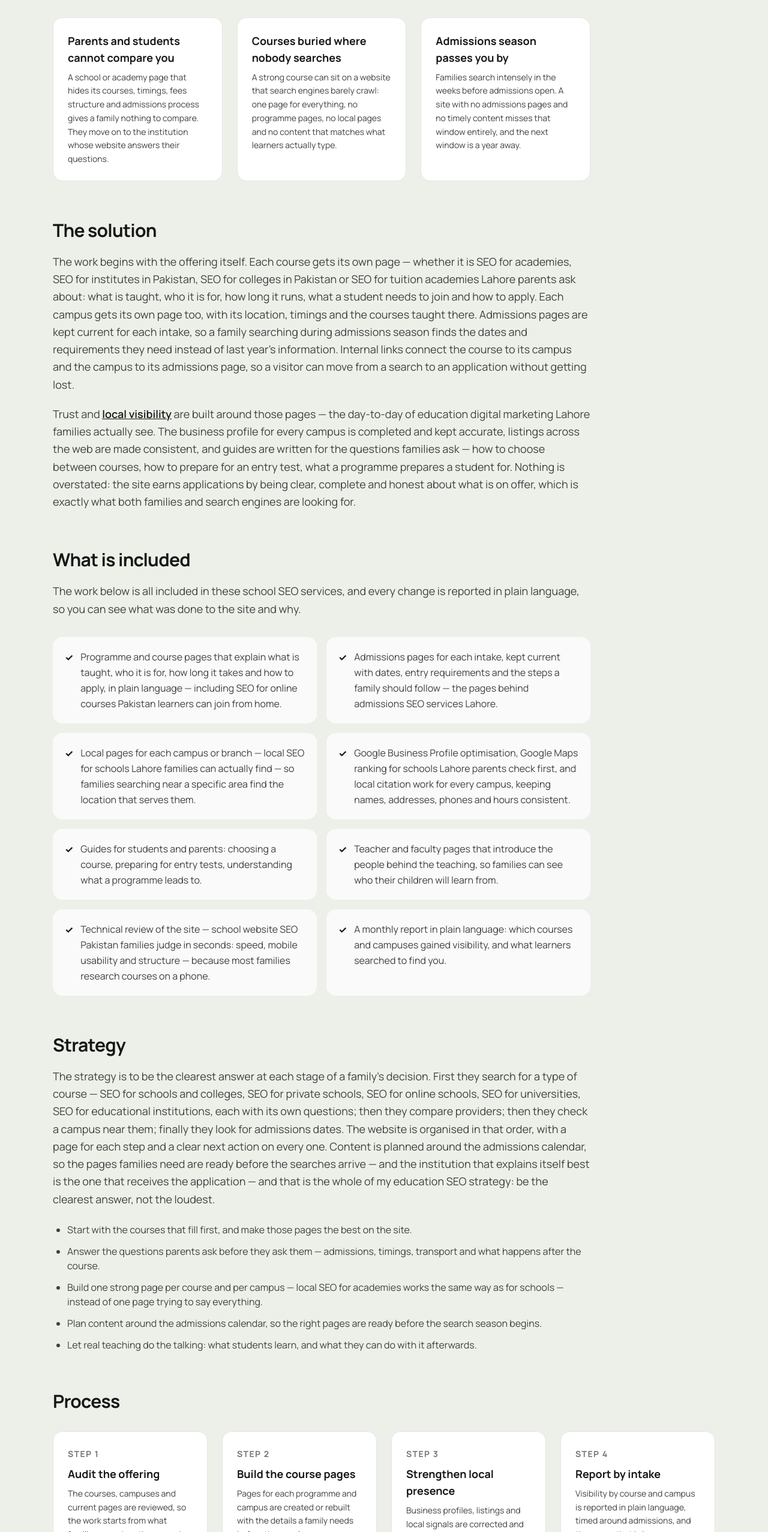
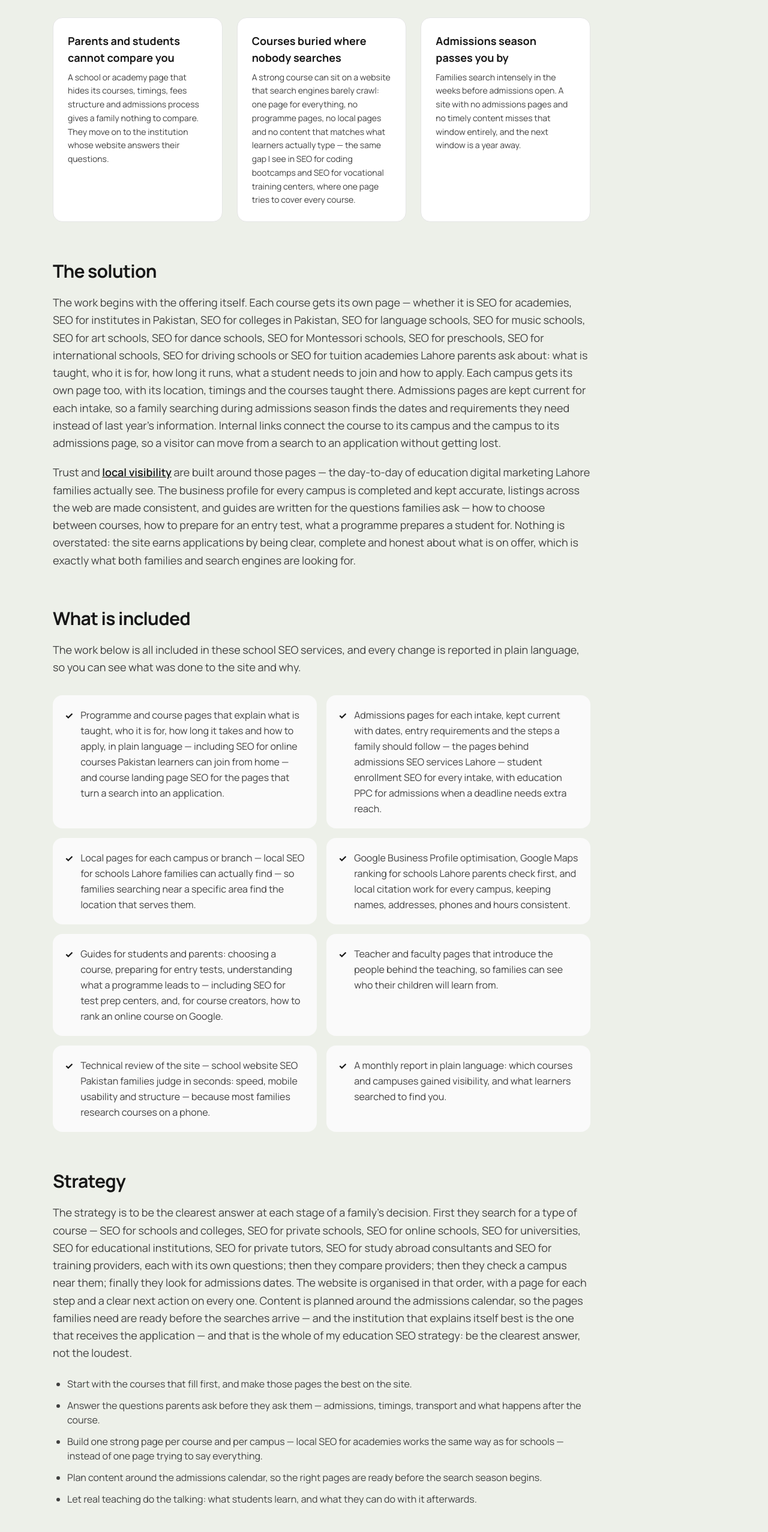
Before and after one commit to bodycartoon0111-netizen/abdul-rehman-portfolio, a Next.js app: page /industries/education in a window 1280 px wide. Shown: the part 1232-3786 px from the top of the page at 60% size. Built offline with nearby package versions, Linux system fonts and the light colour scheme; no server answers.

Commit message:
INTL batch 10: +20 keywords /industries/education

```diff
--- a/app/industries/education/page.tsx
+++ b/app/industries/education/page.tsx
@@ -55,7 +55,7 @@ const problems = [
   {
     title: "Courses buried where nobody searches",
     description:
-      "A strong course can sit on a website that search engines barely crawl: one page for everything, no programme pages, no local pages and no content that matches what learners actually type.",
+      "A strong course can sit on a website that search engines barely crawl: one page for everything, no programme pages, no local pages and no content that matches what learners actually type — the same gap I see in SEO for coding bootcamps and SEO for vocational training centers, where one page tries to cover every course.",
   },
   {
     title: "Admissions season passes you by",
@@ -65,11 +65,11 @@ const problems = [
 ];
 
 const deliverables = [
-  "Programme and course pages that explain what is taught, who it is for, how long it takes and how to apply, in plain language — including SEO for online courses Pakistan learners can join from home.",
-  "Admissions pages for each intake, kept current with dates, entry requirements and the steps a family should follow — the pages behind admissions SEO services Lahore.",
+  "Programme and course pages that explain what is taught, who it is for, how long it takes and how to apply, in plain language — including SEO for online courses Pakistan learners can join from home — and course landing page SEO for the pages that turn a search into an application.",
+  "Admissions pages for each intake, kept current with dates, entry requirements and the steps a family should follow — the pages behind admissions SEO services Lahore — student enrollment SEO for every intake, with education PPC for admissions when a deadline needs extra reach.",
   "Local pages for each campus or branch — local SEO for schools Lahore families can actually find — so families searching near a specific area find the location that serves them.",
   "Google Business Profile optimisation, Google Maps ranking for schools Lahore parents check first, and local citation work for every campus, keeping names, addresses, phones and hours consistent.",
-  "Guides for students and parents: choosing a course, preparing for entry tests, understanding what a programme leads to.",
+  "Guides for students and parents: choosing a course, preparing for entry tests, understanding what a programme leads to — including SEO for test prep centers, and, for course creators, how to rank an online course on Google.",
   "Teacher and faculty pages that introduce the people behind the teaching, so families can see who their children will learn from.",
   "Technical review of the site — school website SEO Pakistan families judge in seconds: speed, mobile usability and structure — because most families research courses on a phone.",
   "A monthly report in plain language: which courses and campuses gained visibility, and what learners searched to find you.",
@@ -192,7 +192,7 @@ export default function EducationSeoPage() {
           The solution
         </h2>
         <p className="mt-5 text-lg leading-relaxed text-neutral-700">
-          The work begins with the offering itself. Each course gets its own page — whether it is SEO for academies, SEO for institutes in Pakistan, SEO for colleges in Pakistan or SEO for tuition academies Lahore parents ask about: what is taught, who it is for, how long it runs, what a student needs to join and how to apply. Each campus gets its own page too, with its location, timings and the courses taught there. Admissions pages are kept current for each intake, so a family searching during admissions season finds the dates and requirements they need instead of last year's information. Internal links connect the course to its campus and the campus to its admissions page, so a visitor can move from a search to an application without getting lost.
+          The work begins with the offering itself. Each course gets its own page — whether it is SEO for academies, SEO for institutes in Pakistan, SEO for colleges in Pakistan, SEO for language schools, SEO for music schools, SEO for art schools, SEO for dance schools, SEO for Montessori schools, SEO for preschools, SEO for international schools, SEO for driving schools or SEO for tuition academies Lahore parents ask about: what is taught, who it is for, how long it runs, what a student needs to join and how to apply. Each campus gets its own page too, with its location, timings and the courses taught there. Admissions pages are kept current for each intake, so a family searching during admissions season finds the dates and requirements they need instead of last year's information. Internal links connect the course to its campus and the campus to its admissions page, so a visitor can move from a search to an application without getting lost.
         </p>
         <p className="mt-5 text-lg leading-relaxed text-neutral-700">
           Trust and <Link href="/services/local-seo" className="font-semibold text-neutral-900 underline">local visibility</Link> are built around those pages — the day-to-day of education digital marketing Lahore families actually see. The business profile for every campus is completed and kept accurate, listings across the web are made consistent, and guides are written for the questions families ask — how to choose between courses, how to prepare for an entry test, what a programme prepares a student for. Nothing is overstated: the site earns applications by being clear, complete and honest about what is on offer, which is exactly what both families and search engines are looking for.
@@ -223,7 +223,7 @@ export default function EducationSeoPage() {
           Strategy
         </h2>
         <p className="mt-5 text-lg leading-relaxed text-neutral-700">
-          The strategy is to be the clearest answer at each stage of a family's decision. First they search for a type of course — SEO for schools and colleges, SEO for private schools, SEO for online schools, SEO for universities, SEO for educational institutions, each with its own questions; then they compare providers; then they check a campus near them; finally they look for admissions dates. The website is organised in that order, with a page for each step and a clear next action on every one. Content is planned around the admissions calendar, so the pages families need are ready before the searches arrive — and the institution that explains itself best is the one that receives the application — and that is the whole of my education SEO strategy: be the clearest answer, not the loudest.
+          The strategy is to be the clearest answer at each stage of a family's decision. First they search for a type of course — SEO for schools and colleges, SEO for private schools, SEO for online schools, SEO for universities, SEO for educational institutions, SEO for private tutors, SEO for study abroad consultants and SEO for training providers, each with its own questions; then they compare providers; then they check a campus near them; finally they look for admissions dates. The website is organised in that order, with a page for each step and a clear next action on every one. Content is planned around the admissions calendar, so the pages families need are ready before the searches arrive — and the institution that explains itself best is the one that receives the application — and that is the whole of my education SEO strategy: be the clearest answer, not the loudest.
         </p>
         <ul className="mt-6 list-disc space-y-3 pl-6 text-neutral-700">
           {strategyPoints.map((point) => (
@@ -256,7 +256,7 @@ export default function EducationSeoPage() {
           Who this is for
         </h2>
         <p className="mt-5 text-lg leading-relaxed text-neutral-700 group-hover:text-white/85">
-          This is for schools, academies, tuition centres, professional training institutes and online course providers in Pakistan that take admissions and want those applications to come through search. It suits institutions with real courses and real campuses — including coaching institutes, where SEO for coaching institutes Pakistan is often the difference between a full batch and an empty one — and that is what education SEO services Pakistan are for: a website that reflects the quality of the teaching. If your courses fill by reputation but your website is not the one families find when they search, this is the work that changes that.
+          This is for schools, academies, tuition centres, professional training institutes and online course providers in Pakistan — including SEO for online tutoring and SEO for e-learning platforms — that take admissions and want those applications to come through search. It suits institutions with real courses and real campuses — including coaching institutes, where SEO for coaching institutes Pakistan is often the difference between a full batch and an empty one — and that is what education SEO services Pakistan are for: a website that reflects the quality of the teaching. If your courses fill by reputation but your website is not the one families find when they search, this is the work that changes that.
         </p>
       </section>
 
```
